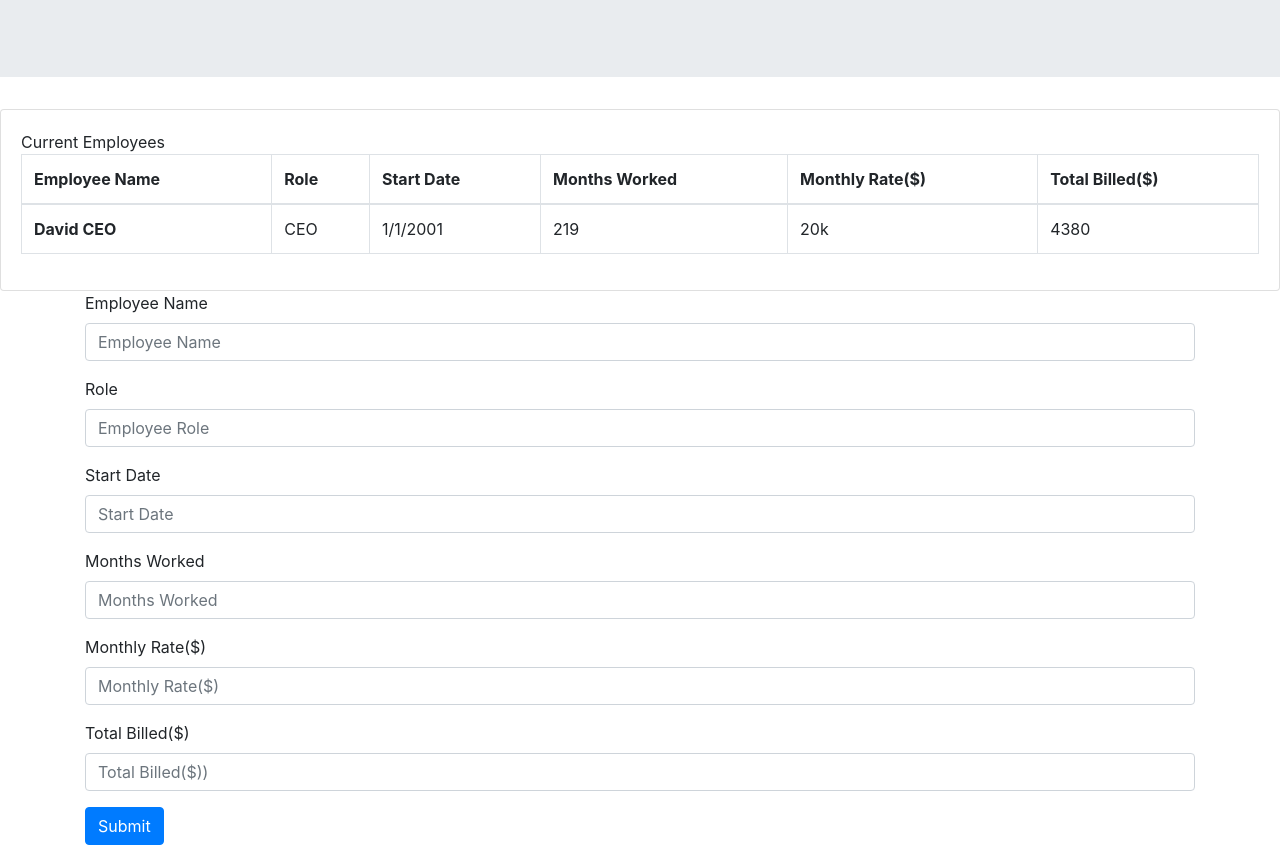
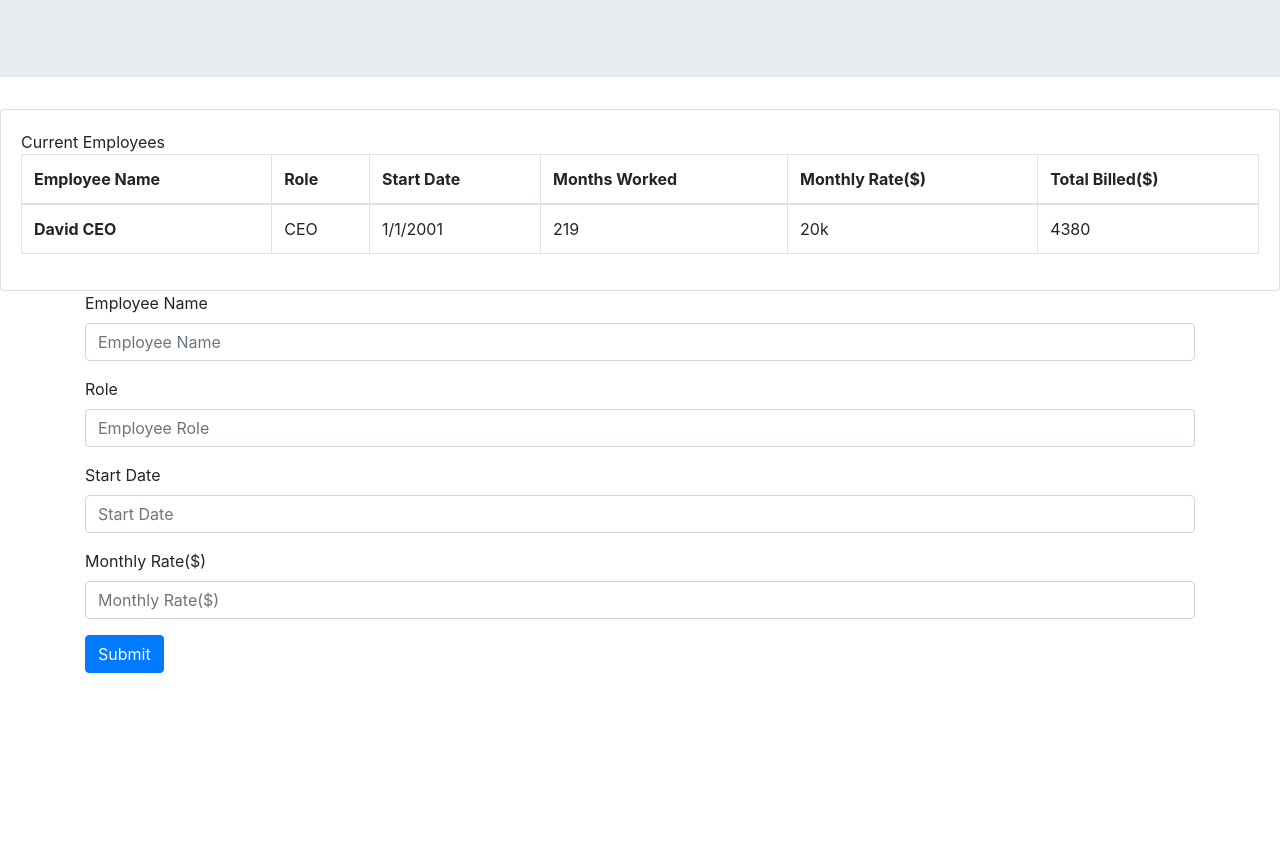
Before and after one commit to Akili1999/AppGroupActivity420, a plain HTML site: page index.html in a window 1280 px wide. Shown: the part 172-1017 px from the top of the page. After the commit the page ends 845 px from the top, so only its background shows below. Drawn offline with nearby package versions, Linux system fonts and the light colour scheme.

Commit message:
Updated to reflect needed design

```diff
--- a/index.html
+++ b/index.html
@@ -67,17 +67,9 @@
                               <input type="startDate" class="form-control" id="startDate" placeholder="Start Date">
                           </div>
                       <div class="form-group">
-                              <label for="monthsWorked">Months Worked</label>
-                              <input type="monthsWorked" class="form-control" id="monthsWorked" placeholder="Months Worked">
-                          </div>
-                      <div class="form-group">
                               <label for="monthlyRate">Monthly Rate($)</label>
                               <input type="monthlyRate" class="form-control" id="monthlyRate" placeholder="Monthly Rate($)">
                           </div>
-                      <div class="form-group">
-                              <label for="totalBilled">Total Billed($)</label>
-                              <input type="totalBilled" class="form-control" id="monthlyRate" placeholder="Total Billed($))">
-                              </div>
                          <button type="submit" class="btn btn-primary">Submit</button>
                     </form>
               </div>
```
